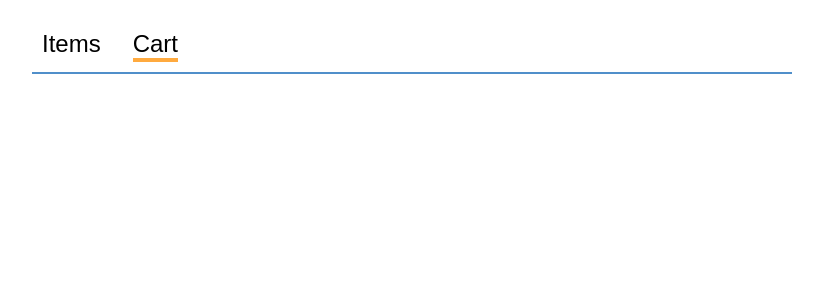
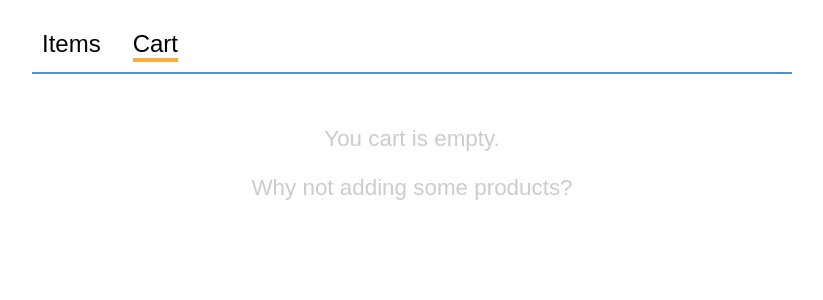
Before and after one commit to mengdage/shopper, a React (Create React App) app: page / in a window 1280 px wide. Both pictures are taken after a click on the link "Cart". Shown: the top 300 px of the page, without its empty margins (228-1051 px from the left). Built offline with nearby package versions, Linux system fonts and the light colour scheme; the HTML template or start-up script is replaced by a standard one.

Commit message:
add empty message

```diff
--- a/src/CartPage.css
+++ b/src/CartPage.css
@@ -17,7 +17,6 @@
   padding: 5px 10px;
   border: 1px solid #ccc;
   background-color: #fff;
-  /*font-size: 1.2em;*/
 }
 
 .cartpage-removeone {
@@ -34,3 +33,15 @@
   color: #fff;
   cursor: pointer;
 }
+
+.cartpage-removeone:focus,
+.cartpage-addone:focus {
+  outline: none;
+}
+
+.cartpage-empty {
+  padding: 10px 0;
+  text-align: center;
+  color: #ccc;
+  font-size: 1.4em;
+}
--- a/src/CartPage.js
+++ b/src/CartPage.js
@@ -4,7 +4,9 @@ import Item from './Item';
 import './CartPage.css';
 
 function CartPage({items, onAddOne, onRemoveOne}) {
+  const len = items.length;
   return (
+    (len> 0) ? (
       <ul className='cartpage-items'>
         {items.map( item => (
           <li key={item.id}
@@ -22,9 +24,18 @@ function CartPage({items, onAddOne, onRemoveOne}) {
                 >+</button>
               </div>
             </Item>
+            <div>
+              Total: $2032
+            </div>
           </li>
         ))}
       </ul>
+    ) : (
+      <div className='cartpage-empty'>
+        <p>You cart is empty.</p>
+        <p>Why not adding some products?</p>
+      </div>
+    )
   );
 }
 
```
Lines whose indentation alone changed are shown as unchanged.
